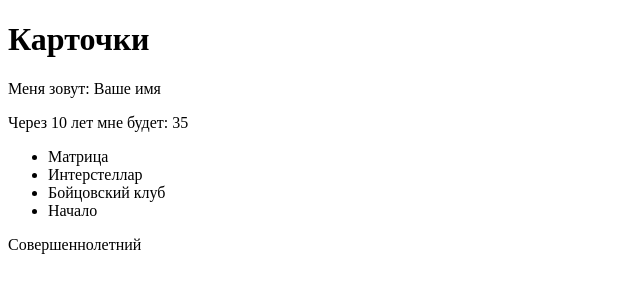
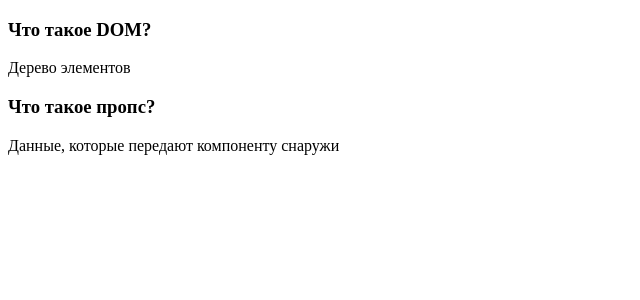
Before and after one commit to deylon999/pdf-flashcards, a React (Vite) app: page / in a window 1280 px wide. Shown: the top 300 px of the page, without its empty margins (0-640 px from the left). Built offline with nearby package versions, Linux system fonts and the light colour scheme.

Commit message:
компонент cardItem с props

```diff
--- a/src/App.tsx
+++ b/src/App.tsx
@@ -1,10 +1,7 @@
 import type { Card } from './types';
+import { CardItem } from './components/CardItem';
 
 export function App() {
-  const name = 'Ваше имя';
-  const age = 25;
-  const movies = ['Матрица', 'Интерстеллар', 'Бойцовский клуб', 'Начало'];
-
   const card: Card = {
         id: '1',
         question: 'Что такое DOM?',
@@ -12,15 +9,17 @@ export function App() {
         learned: false,
       };
 
+  const card2: Card = {
+    id: '2',
+    question: 'Что такое пропс?',
+    answer: 'Данные, которые передают компоненту снаружи',
+    learned: false,
+  };
+
   return (
     <div>
-      <h1>Карточки</h1>
-      <p>Меня зовут: {name}</p>
-      <p>Через 10 лет мне будет: {age+10}</p>
-      <ul>
-        {movies.map(movie => <li key={movie}>{movie}</li>)}
-      </ul>
-      <p>{age >= 18 ? 'Совершеннолетний' : 'Несовершеннолетний'}</p>
+      <CardItem card={card} />
+      <CardItem card={card2} />
     </div>
   );
 }
--- /dev/null
+++ b/src/components/CardItem.tsx
@@ -0,0 +1,14 @@
+import type { Card } from '../types';
+
+type Props = {
+  card: Card;
+};
+
+export function CardItem({ card }: Props) {
+  return (
+    <div>
+      <h3>{card.question}</h3>
+      <p>{card.answer}</p>
+    </div>
+  );
+}
```
